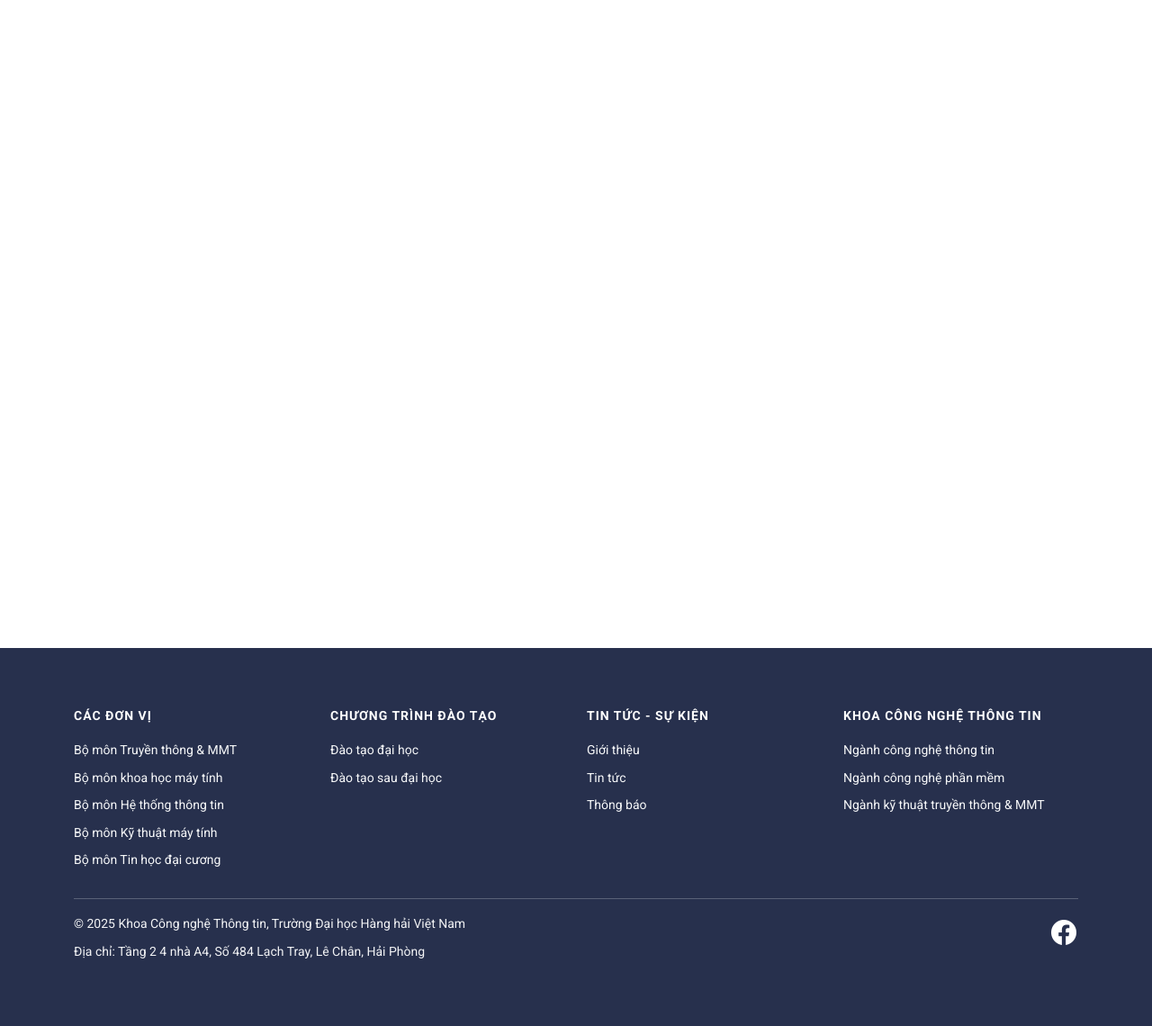
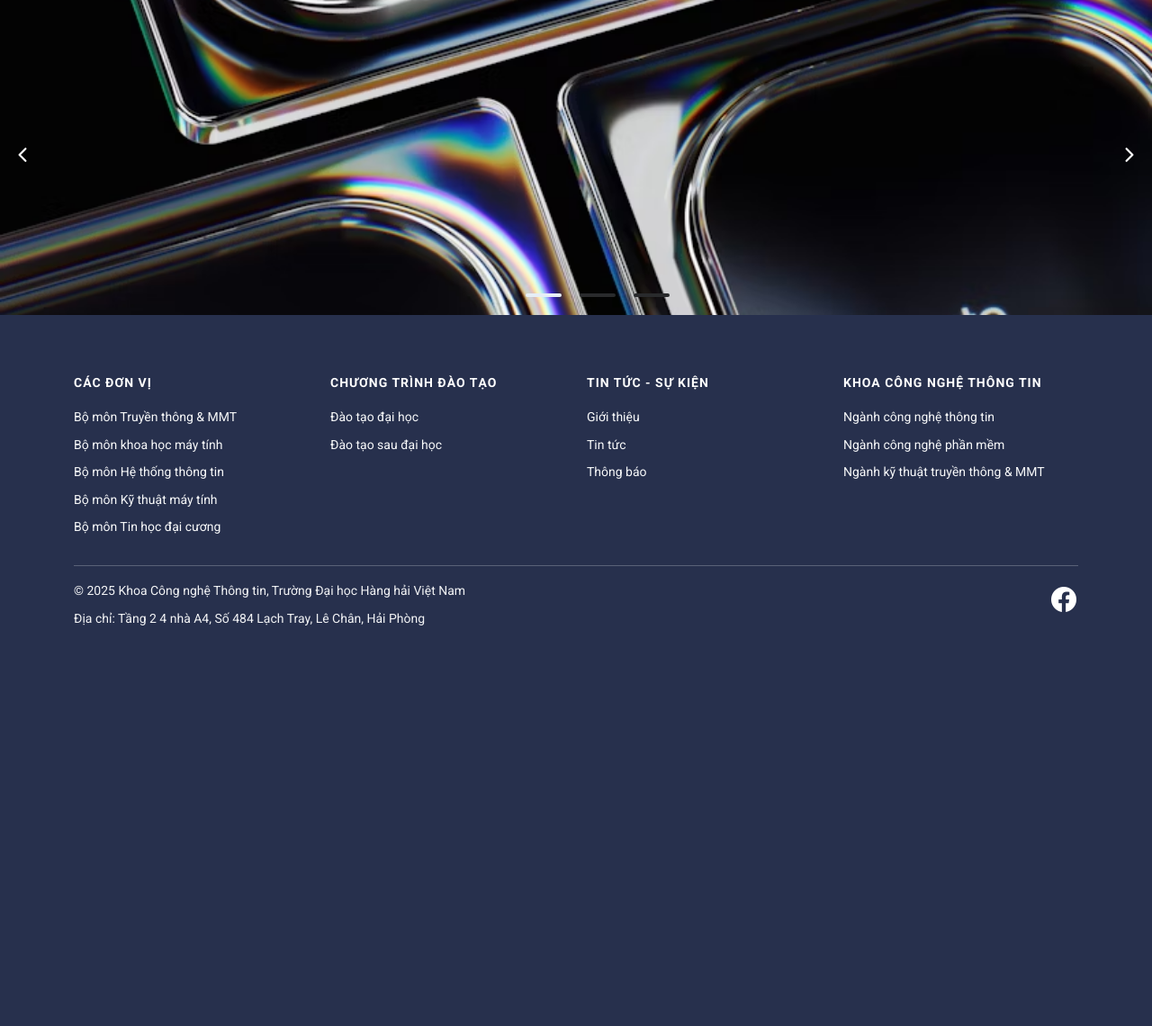
Before and after one commit to KhanhNguyenVimaru/FIT_VMU, a PHP site: page / in a window 1280 px wide. Shown: the part 137-1277 px from the top of the page at 90% size. After the commit the page ends 907 px from the top, so only its background shows below. Run offline with PHP 8.4, Linux system fonts and the light colour scheme.

Commit message:
chinh sua

```diff
--- /dev/null
+++ b/view/assets/style.css
@@ -0,0 +1,81 @@
+* {
+  padding: 0;
+  margin: 0;
+  box-sizing: border-box;
+}
+html,
+body {
+  margin: 0;
+  padding: 0;
+  width: 100%;
+  overflow-x: hidden;
+}
+.Container {
+  width: 100%;
+  padding: 0;
+  margin: 0 auto;
+}
+.turn {
+  width: 100%;
+  height: 350px;
+  display: flex;
+  overflow-x: hidden;
+  position: relative;
+}
+.dot-container {
+  position: absolute;
+  display: flex;
+  justify-content: center;
+  align-items: center;
+  padding: 20px;
+  width: 70vh;
+  bottom: 0;
+  left: 30%;
+}
+.dot-container .dot {
+  height: 4px;
+  width: 40px;
+  margin: 0 10px;
+  background-color: #292a2c; /* màu mờ */
+  border-radius: 50px;
+  transition: background-color 0.3s;
+}
+.dot-container .dot:hover {
+  cursor: pointer;
+}
+.dot.active {
+  background-color: rgb(230, 238, 246);
+}
+.slider-track {
+  width: 300%;
+  height: 100%;
+  transition: transform 0.5s ease-in-out;
+  display: flex;
+}
+.img {
+  width: 100%;
+  height: 100%;
+  object-fit: cover;
+  flex-shrink: 0;
+}
+
+button {
+  width: 50px;
+  height: 50px;
+  background: transparent;
+  color: white;
+  border: none;
+  cursor: pointer;
+  position: absolute;
+  top: 50%;
+  transform: translateY(-50%);
+  font-size: 24px;
+  z-index: 2;
+  border-radius: 50%;
+}
+.left {
+  left: 0;
+}
+.right {
+  right: 0px;
+}
--- a/view/index.php
+++ b/view/index.php
@@ -11,12 +11,79 @@
     <link rel="icon" type="image/x-icon" href="component/favicon.png">
     <link href="https://cdn.jsdelivr.net/npm/bootstrap@5.3.7/dist/css/bootstrap.min.css" rel="stylesheet" integrity="sha384-LN+7fdVzj6u52u30Kp6M/trliBMCMKTyK833zpbD+pXdCLuTusPj697FH4R/5mcr" crossorigin="anonymous">
     <link rel="stylesheet" href="https://cdn.jsdelivr.net/npm/bootstrap-icons@1.13.1/font/bootstrap-icons.min.css">
+    <link rel="stylesheet" href="assets/style.css">
 </head>
 <body>
     <?php include 'component/header.php'; ?>
-    <div class="container" style="height: 90vh;"></div>
     <!-- giao diện cho container -->
+     <div class="Container">
+      <div class="turn">
+        <button class="left">
+          <ion-icon name="chevron-back-outline"></ion-icon>
+        </button>
+        <div class="slider-track">
+          <img src="./haha/img/anh1.avif" alt="anh 1" class="img active" />
+          <img src="./haha/img/anh2.avif" alt="anh 1" class="img" />
+          <img src="./haha/img/anh3.avif" alt="anh 1" class="img" />
+        </div>
+        <div class="dot-container">
+          <span class="dot active" id = "0"></span>
+          <span class="dot" id="1"></span>
+          <span class="dot" id = "2"></span>
+        </div>
+
+        <button class="right">
+          <ion-icon name="chevron-forward-outline"></ion-icon>
+        </button>
+      </div>
+      </div>
+
     <?php include 'component/footer.php'; ?>
+
 </body>
+
 <script src="https://cdn.jsdelivr.net/npm/bootstrap@5.3.7/dist/js/bootstrap.bundle.min.js" integrity="sha384-ndDqU0Gzau9qJ1lfW4pNLlhNTkCfHzAVBReH9diLvGRem5+R9g2FzA8ZGN954O5Q" crossorigin="anonymous"></script>
+<script >
+    const sliderTrack = document.querySelector(".slider-track");
+const images = document.querySelectorAll(".slider-track .img");
+const nextBtn = document.querySelector(".right");
+const prevBtn = document.querySelector(".left");
+const dots = document.querySelectorAll(".dot");
+
+let current = 0;
+
+function updateSlider() {
+  sliderTrack.style.transform = `translateX(-${current * 100}%)`;
+      dots.forEach( i =>{
+        i.classList.remove("active")
+      })
+
+      dots[current].classList.add("active");
+}
+
+nextBtn.addEventListener("click", () => {
+  current = (current + 1) % images.length;
+  updateSlider();
+
+});
+
+prevBtn.addEventListener("click", () => {
+  current = (current - 1 + images.length) % images.length;
+  updateSlider();
+});
+
+setInterval(() => {
+  current = (current + 1) % images.length;
+  updateSlider();
+},10000);
+
+dots.forEach(i=>{
+  i.addEventListener("click",()=>{
+    current = parseInt(i.getAttribute("id"));
+    updateSlider()
+  })
+})
+    </script>
+    <script type="module" src="https://unpkg.com/ionicons@7.1.0/dist/ionicons/ionicons.esm.js"></script>
+<script nomodule src="https://unpkg.com/ionicons@7.1.0/dist/ionicons/ionicons.js"></script>
 </html>
```
Also changed, not shown: view/haha/img/anh1.avif (added), view/haha/img/anh2.avif (added), view/haha/img/anh3.avif (added).
